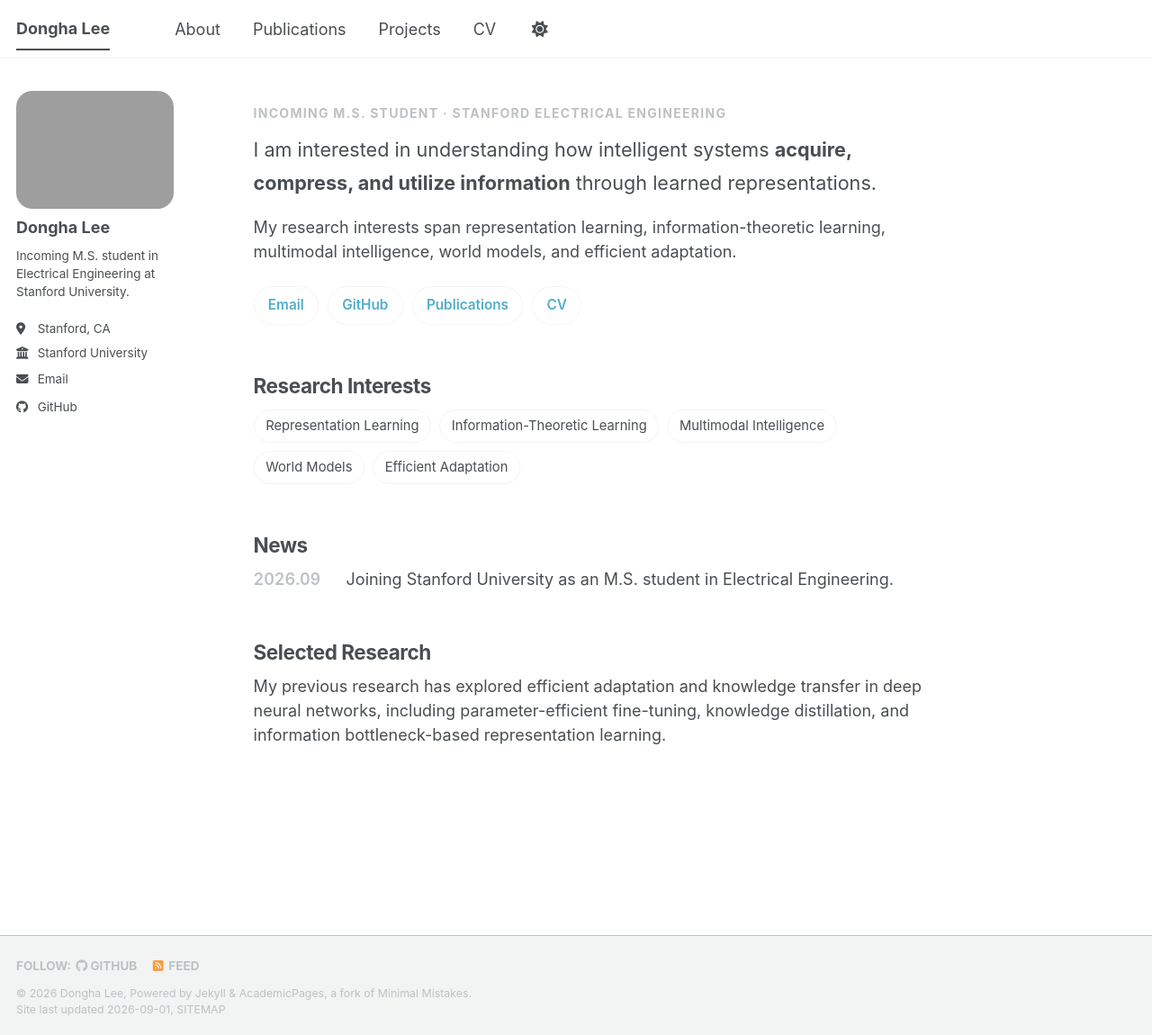
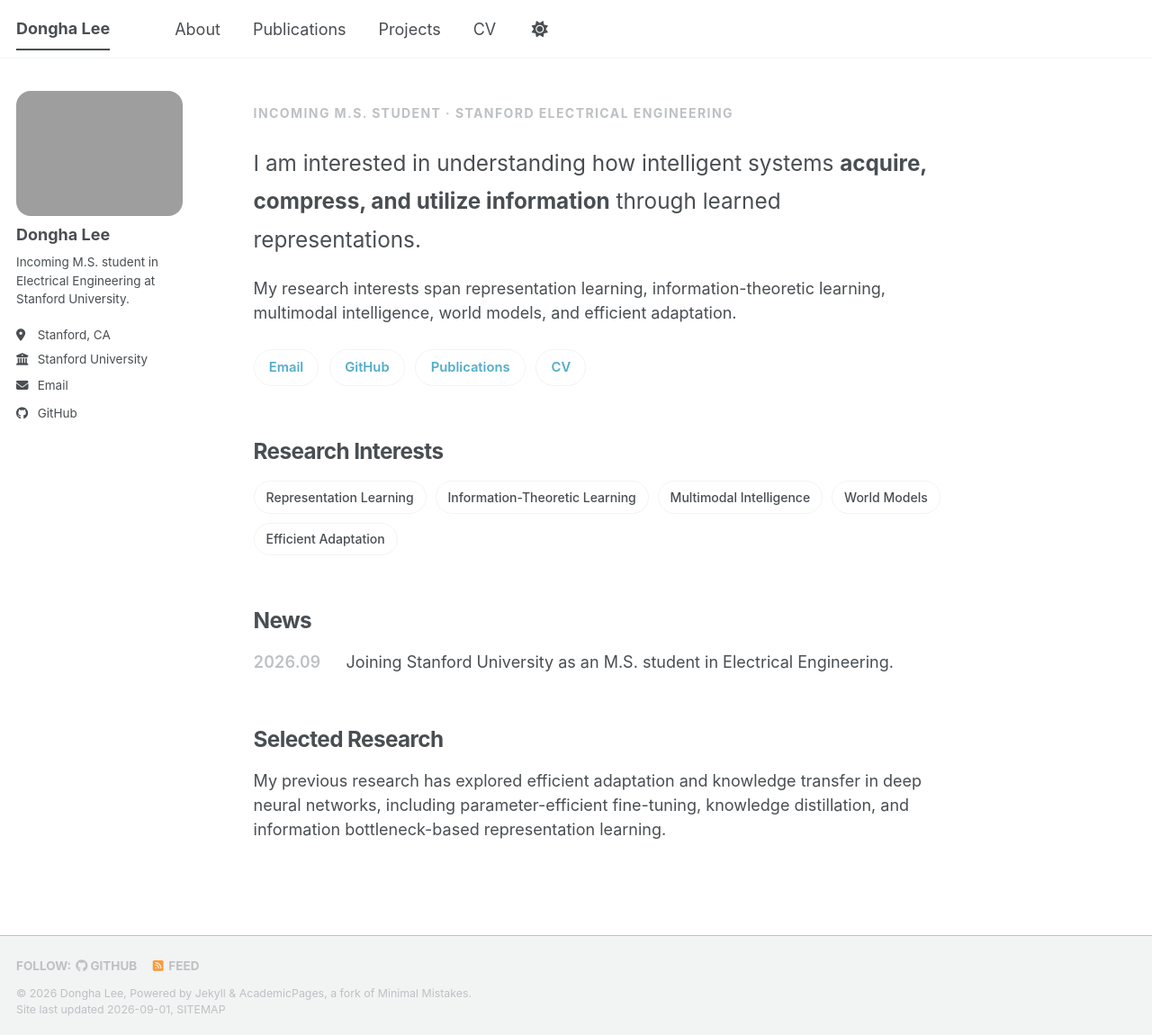
Before and after one commit to lee-research/lee-research.github.io, a Jekyll site: the page built from _pages/about.md, in a window 1280 px wide and 1150 px high. Shown: the whole window at 90% size. Built offline with Jekyll 4.4.1, drawn with Linux system fonts in a browser that asks for light colours; a script bundle is joined from its source files by our own code; library files that are not in the unit come from our copies.

Commit message:
Update _custom.scss

```diff
--- a/_sass/_custom.scss
+++ b/_sass/_custom.scss
@@ -118,3 +118,110 @@
   border: 0 !important;
   border-radius: 18px;
 }
+
+/* ========================================
+   Homepage refinement
+   ======================================== */
+
+.home-intro {
+  max-width: 900px;
+  margin-top: 0;
+  margin-bottom: 3rem;
+}
+
+.home-kicker {
+  margin-top: 0 !important;
+  margin-bottom: 1.3rem !important;
+
+  font-size: 0.78rem !important;
+  font-weight: 700;
+  letter-spacing: 0.1em;
+  text-transform: uppercase;
+}
+
+.home-lead {
+  max-width: 900px;
+
+  margin-top: 0 !important;
+  margin-bottom: 1.1rem !important;
+
+  font-size: 1.35rem !important;
+  line-height: 1.75;
+}
+
+
+/* Profile image: slightly smaller and cleaner */
+@media (min-width: 1024px) {
+  .author__avatar img {
+    max-width: 185px;
+    border-radius: 16px;
+  }
+}
+
+
+/* Main action buttons */
+.home-links {
+  display: flex;
+  flex-wrap: wrap;
+
+  gap: 0.65rem;
+  margin-top: 1.5rem;
+}
+
+.home-links a {
+  padding: 0.48rem 0.9rem;
+
+  border: 1px solid var(--global-border-color);
+  border-radius: 999px;
+
+  font-size: 0.82rem;
+  font-weight: 600;
+
+  text-decoration: none !important;
+
+  transition: all 0.15s ease;
+}
+
+.home-links a:hover {
+  transform: translateY(-1px);
+  border-color: var(--global-link-color);
+}
+
+
+/* Research interest pills */
+.interest-tags {
+  display: flex;
+  flex-wrap: wrap;
+
+  gap: 0.55rem;
+
+  padding: 0;
+  margin-top: 0.8rem;
+
+  list-style: none;
+}
+
+.interest-tags li {
+  margin: 0;
+
+  padding: 0.38rem 0.72rem;
+
+  border: 1px solid var(--global-border-color);
+  border-radius: 999px;
+
+  font-size: 0.78rem !important;
+  font-weight: 500;
+}
+
+
+/* Cleaner section titles */
+.page__content h2 {
+  margin-top: 3.2rem;
+  margin-bottom: 1rem;
+
+  padding-bottom: 0;
+  border-bottom: none;
+
+  font-size: 1.35rem;
+  letter-spacing: -0.025em;
+}
```
